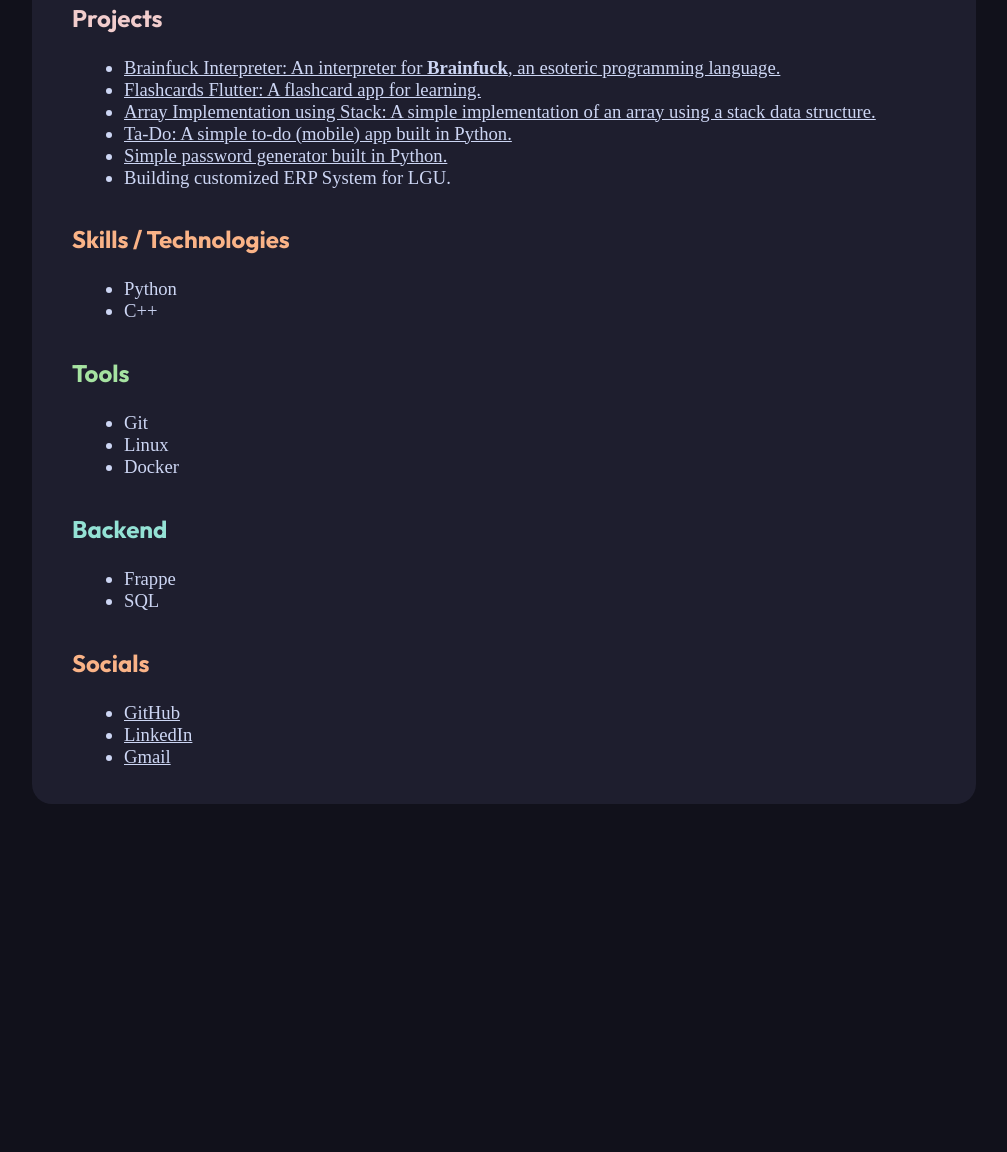
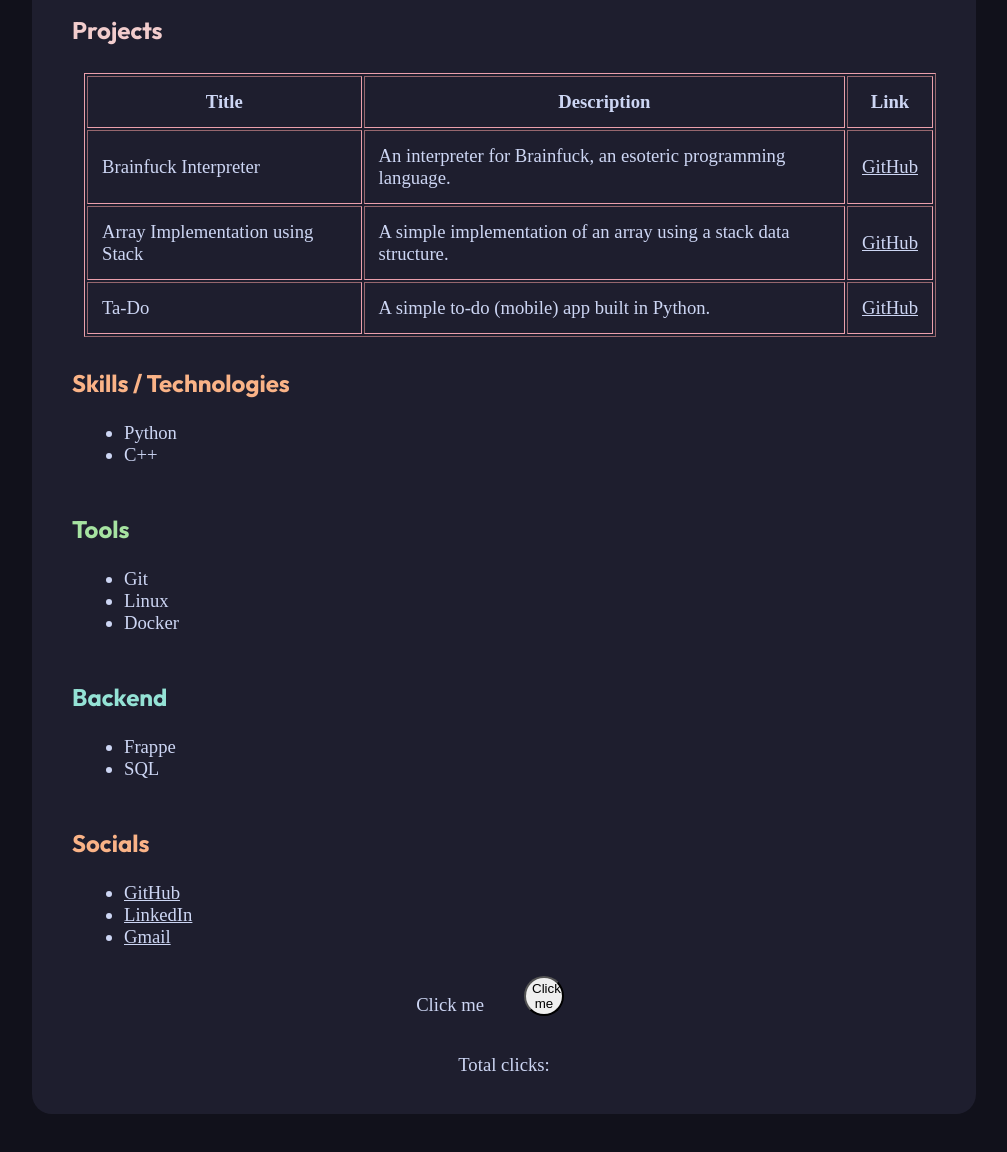
Before and after one commit to taaaf11/web-theory-assignment-1, a plain HTML site: page index.html in a window 1280 px wide. Shown: the part 434-1586 px from the top of the page, without its empty margins (136-1143 px from the left). Before the commit the page ends 1298 px from the top, so only its background shows below. Drawn offline with Linux system fonts and the light colour scheme; a web font is replaced by a local one.

Commit message:
Split work into files

```diff
--- a/index.html
+++ b/index.html
@@ -9,45 +9,7 @@
       href="https://fonts.googleapis.com/css2?family=Gaegu&family=JetBrains+Mono:ital,wght@0,100..800;1,100..800&family=Outfit:wght@100..900&display=swap"
       rel="stylesheet"
     />
-
-    <style>
-      body {
-        background-color: #11111b;
-      }
-
-      .text,
-      td,
-      th {
-        color: #cdd6f4;
-        font-family: "Gaegu";
-        font-size: 14pt;
-      }
-
-      .hero {
-        display: flex;
-        flex-direction: column;
-        margin: 60px 160px;
-        padding: 20px 40px;
-        background-color: #1e1e2e;
-        border-radius: 20px;
-        position: relative;
-      }
-
-      #main-heading {
-        color: #f38ba8;
-        font-family: "Outfit";
-      }
-
-      .info-bullets {
-        margin-top: -12px;
-        margin-left: 12px;
-      }
-
-      #stars {
-        width: 5px;
-        height: 5px;
-      }
-    </style>
+    <link rel="stylesheet" href="styles.css" />
   </head>
 
   <body>
@@ -81,6 +43,7 @@
         scenes.
       </h1>
 
+
       <h2 style="font-family: Outfit; color: #cba6f7">Personal</h2>
 
       <div class="info-bullets">
@@ -93,53 +56,29 @@
       <h2 style="font-family: Outfit; color: #f2cdcd">Projects</h2>
 
       <div class="info-bullets">
-        <ul>
-          <li class="text">
-            <a
-              href="https://github.com/taaaf11/brainf-interpreter"
-              style="color: #cdd6f4"
-            >
-              Brainfuck Interpreter: An interpreter for <b>Brainfuck</b>, an
-              esoteric programming language.
-            </a>
-          </li>
+        <table border="1" id="projects-table">
+          <tr>
+            <th>Title</th>
+            <th>Description</th>
+            <th>Link</th>
+          </tr>
 
-          <li class="text">
-            <a
-              href="https://github.com/taaaf11/flashcards-flutter"
-              style="color: #cdd6f4"
-            >
-              Flashcards Flutter: A flashcard app for learning.
-            </a>
-          </li>
-
-          <li class="text">
-            <a
-              href="https://github.com/taaaf11/Array-Implementation-using-Stack"
-              style="color: #cdd6f4"
-            >
-              Array Implementation using Stack: A simple implementation of an
-              array using a stack data structure.
-            </a>
-          </li>
-
-          <li class="text">
-            <a href="https://github.com/taaaf11/Ta-Do" style="color: #cdd6f4">
-              Ta-Do: A simple to-do (mobile) app built in Python.
-            </a>
-          </li>
-
-          <li class="text">
-            <a
-              href="https://github.com/taaaf11/password-generator"
-              style="color: #cdd6f4"
-            >
-              Simple password generator built in Python.
-            </a>
-          </li>
-
-          <li class="text">Building customized ERP System for LGU.</li>
-        </ul>
+          <tr>
+            <td>Brainfuck Interpreter</td>
+            <td>An interpreter for Brainfuck, an esoteric programming language.</td>
+            <td><a href="https://github.com/taaaf11/brainf-interpreter" target="_blank" class="text">GitHub</a></td>
+          </tr>
+          <tr>
+            <td>Array Implementation using Stack</td>
+            <td>A simple implementation of an array using a stack data structure.</td>
+            <td><a href="https://github.com/taaaf11/Array-Implementation-using-Stack" target="_blank" class="text">GitHub</a></td>
+          </tr>
+          <tr>
+            <td>Ta-Do</td>
+            <td>A simple to-do (mobile) app built in Python.</td>
+            <td><a href="https://github.com/taaaf11/Ta-D" target="_blank" class="text">GitHub</a></td>
+          </tr>
+        </table>
       </div>
 
       <h2 style="font-family: Outfit; color: #fab387">Skills / Technologies</h2>
@@ -196,6 +135,20 @@
           </li>
         </ul>
       </div>
+
+      <!-- <hr> -->
+
+      <div class="click-me">
+        <p class="click-me-text text">Click me</p>
+        <!-- <img src="images/arrow.png" width="60px" height="60px"> -->
+        <div>
+        <!-- <button class="click-me-btn" id="click-me-btn-btn">Click me</button> -->
+        <button class="click-me-btn" id="click-me-btn-btn">Click me</button>
+        </div>
+      </div>
+      <p class="text" style="text-align: center;">Total clicks:</p>
     </div>
   </body>
+
+  <script src="scripts.js" defer></script>
 </html>
--- /dev/null
+++ b/scripts.js
@@ -0,0 +1,8 @@
+import { Redis } from "@upstash/redis";
+
+
+let button = document.getElementById('click-me-btn-btn');
+console.log('lss')
+button.addEventListener('click', () => {
+  alert("Button was clicked!")
+});
--- /dev/null
+++ b/styles.css
@@ -0,0 +1,70 @@
+body {
+  background-color: #11111b;
+}
+
+.text,
+td,
+th {
+  color: #cdd6f4;
+  font-family: "Gaegu";
+  font-size: 14pt;
+}
+
+.hero {
+  display: flex;
+  flex-direction: column;
+  margin: 60px 160px;
+  padding: 20px 40px;
+  background-color: #1e1e2e;
+  border-radius: 20px;
+  position: relative;
+}
+
+#main-heading {
+  color: #f38ba8;
+  font-family: "Outfit";
+}
+
+.info-bullets {
+  margin-top: -12px;
+  margin-left: 12px;
+  margin-bottom: 12px;
+}
+
+#stars {
+  width: 5px;
+  height: 5px;
+}
+
+.click-me {
+  display: grid;
+  grid-template-columns: 1fr 1fr;
+}
+
+.click-me-text {
+  justify-self: end;
+  margin-right: 20px;
+}
+
+.click-me-btn {
+  justify-content: start;
+  width: 40px;
+  height: 40px;
+  border-radius: 50%;
+  margin-left: 20px;
+}
+
+th,
+td {
+  padding: 14px;
+  border-color: #eba0ac;
+  /* border-radius: 20px; */
+}
+
+#projects-table {
+  width: 100%;
+  /* border-collapse: collapse; */
+  margin-top: 20px;
+  border-color: #eba0ac;
+  /* border-radius: 20px; */
+}
```
